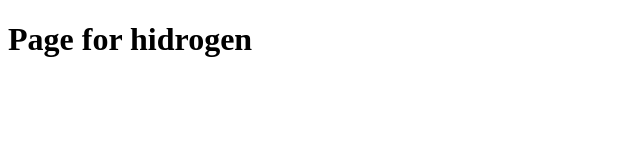
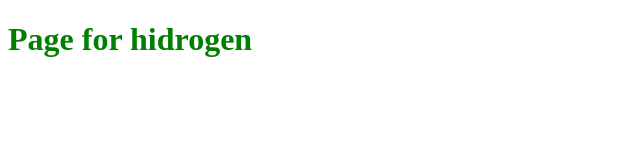
Before and after one commit to ansadeso/ansadeso.github.io, a plain HTML site: page H.html in a window 1280 px wide. Shown: the whole page, without its empty margins (0-640 px from the left). Drawn offline with Linux system fonts and the light colour scheme.

Commit message:
Add css file

```diff
--- a/H.html
+++ b/H.html
@@ -4,6 +4,7 @@
     <meta charset="UTF-8">
     <meta http-equiv="X-UA-Compatible" content="IE=edge">
     <meta name="viewport" content="width=device-width, initial-scale=1.0">
+    <link rel="stylesheet" href="./style.css"></link>
     <title>Document</title>
 </head>
 <body>
--- /dev/null
+++ b/style.css
@@ -0,0 +1,3 @@
+h1 {
+    color:green;
+}
```
